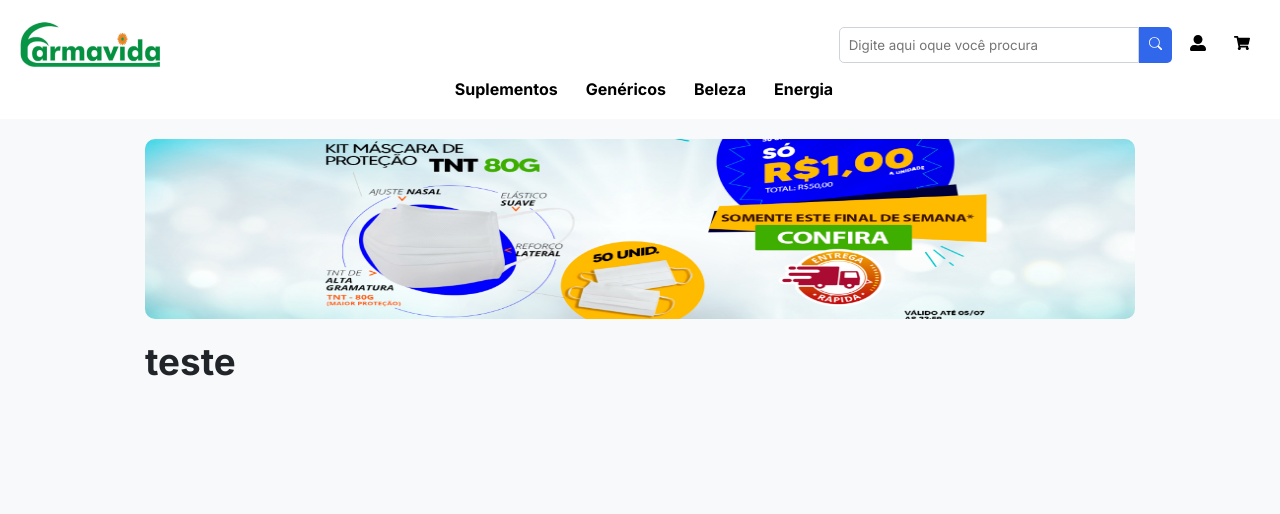
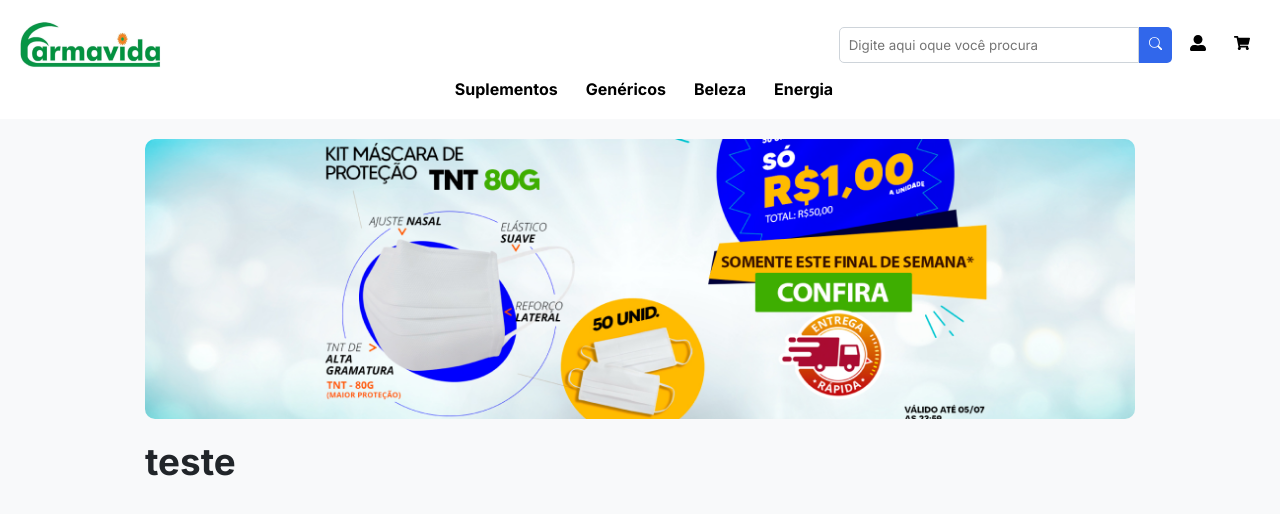
Before and after one commit to gabrielrab/react-ecommerce-kit, a React (Create React App) app: page / in a window 1280 px wide. Shown: the top 514 px of the page. Built offline with nearby package versions, Linux system fonts and the light colour scheme.

Commit message:
fix banner size

```diff
--- a/src/components/Banner/styles.scss
+++ b/src/components/Banner/styles.scss
@@ -1,7 +1,7 @@
 .c-banner-container {
   max-width: 100%;
   border-radius: 10px;
-  height: 200px;
+  height: 300px;
   padding-bottom: 20px;
 }
 
@@ -11,3 +11,9 @@
   max-height: 100%;
   border-radius: 10px;
 }
+
+@media (max-width: 700px) {
+  .c-banner-container {
+    height: 200px;
+  }
+}
```
